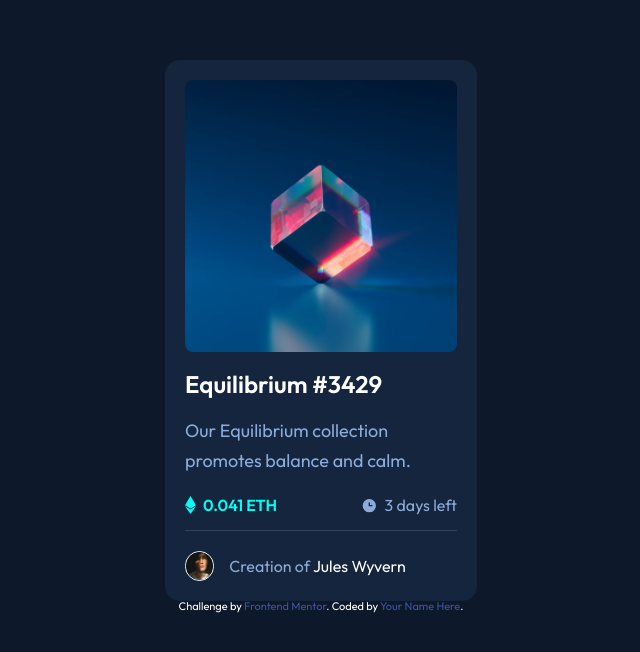
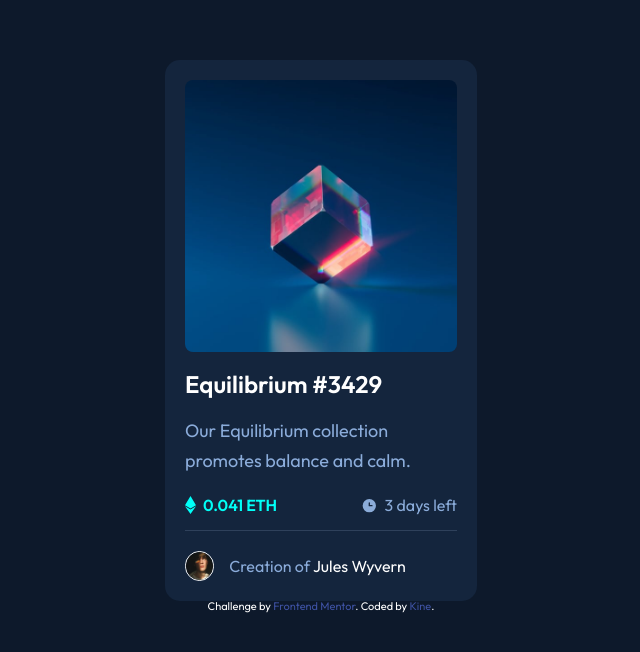
Before and after one commit to Inkekk/nft-preview-card-component-main, a plain HTML site: page index.html in a window 1280 px wide. Shown: the part 104-756 px from the top of the page, without its empty margins (319-959 px from the left). Drawn offline with Linux system fonts and the light colour scheme.

Commit message:
Update index.html

```diff
--- a/index.html
+++ b/index.html
@@ -64,7 +64,7 @@
   </main>
   <footer class="attribution">
     Challenge by <a href="https://www.frontendmentor.io?ref=challenge" target="_blank">Frontend Mentor</a>.
-    Coded by <a href="#">Your Name Here</a>.
+    Coded by <a href="https://github.com/Inkekk">Kine</a>.
   </footer>
 </body>
 
```
